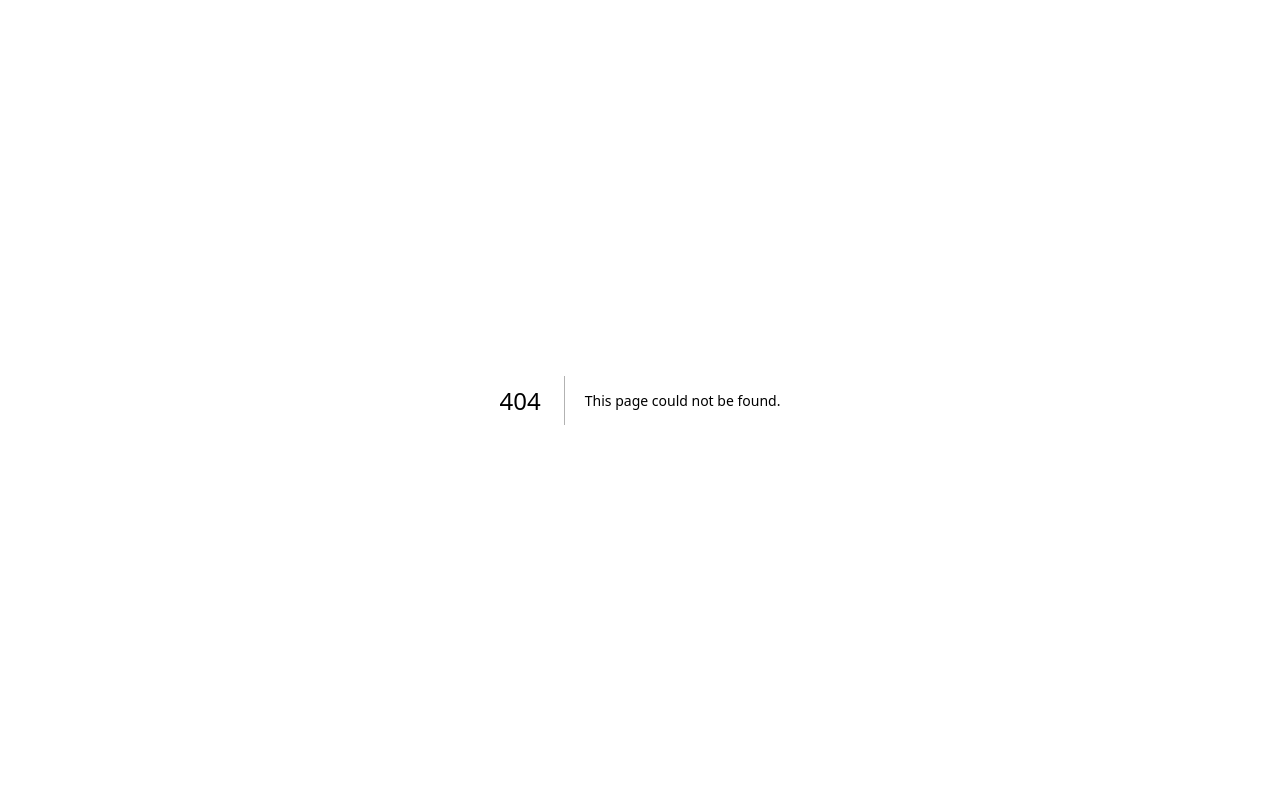
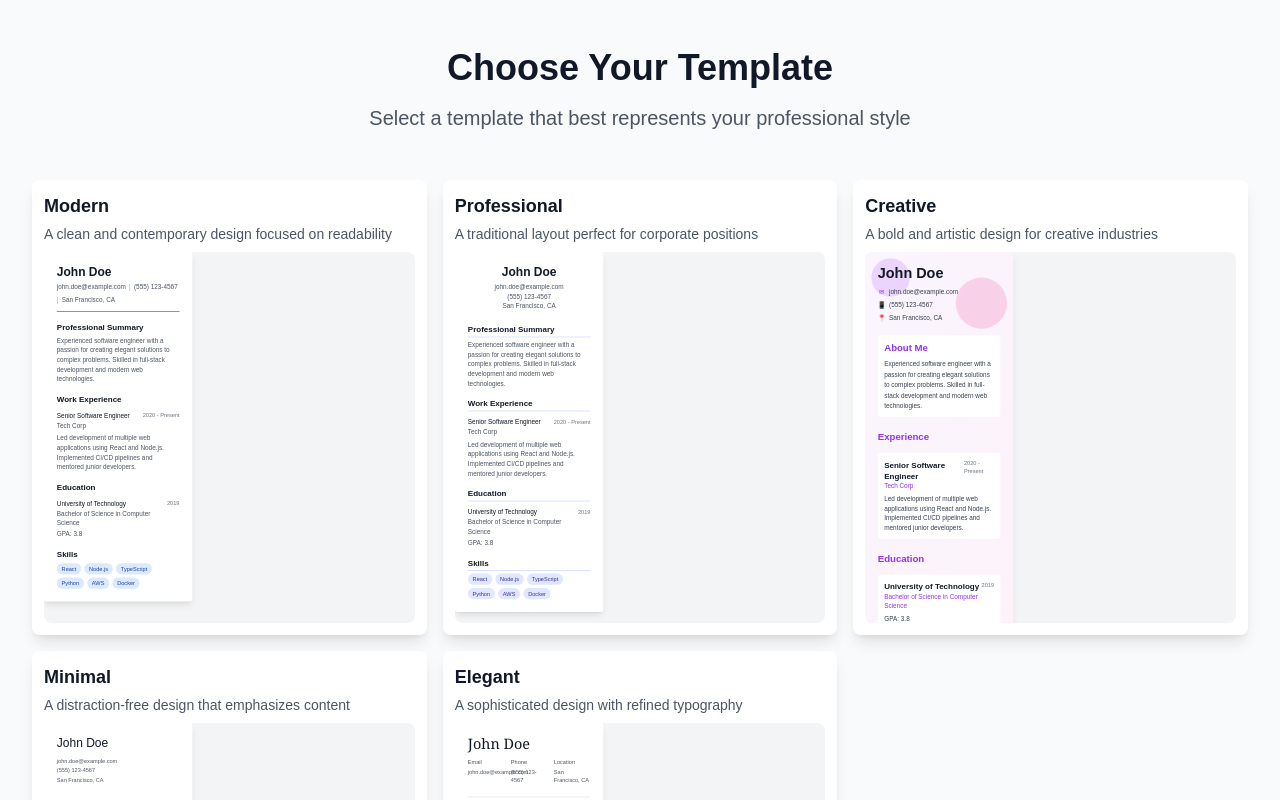
Before and after one commit to subhankaladi/resume-builder, a Next.js app: page /templates in a window 1280 px wide. Before the commit this address had no page. Shown: the top 800 px of the page. Built offline with nearby package versions, Linux system fonts and the light colour scheme.

Commit message:
Create page.tsx

```diff
--- /dev/null
+++ b/src/app/templates/page.tsx
@@ -0,0 +1,123 @@
+'use client';
+
+import { useState } from 'react';
+import { motion } from 'framer-motion';
+import Link from 'next/link';
+import ModernTemplate from '../components/templates/ModernTemplate';
+import ProfessionalTemplate from '../components/templates/ProfessionalTemplate';
+import CreativeTemplate from '../components/templates/CreativeTemplate';
+import MinimalTemplate from '../components/templates/MinimalTemplate';
+import ElegantTemplate from '../components/templates/ElegantTemplate';
+
+const sampleData = {
+  personalInfo: {
+    fullName: 'John Doe',
+    email: 'john.doe@example.com',
+    phone: '(555) 123-4567',
+    location: 'San Francisco, CA',
+    summary: 'Experienced software engineer with a passion for creating elegant solutions to complex problems. Skilled in full-stack development and modern web technologies.'
+  },
+  experience: [
+    {
+      position: 'Senior Software Engineer',
+      company: 'Tech Corp',
+      startDate: '2020',
+      endDate: 'Present',
+      description: 'Led development of multiple web applications using React and Node.js. Implemented CI/CD pipelines and mentored junior developers.'
+    }
+  ],
+  education: [
+    {
+      school: 'University of Technology',
+      degree: 'Bachelor of Science',
+      field: 'Computer Science',
+      graduationDate: '2019',
+      gpa: '3.8'
+    }
+  ],
+  skills: ['React', 'Node.js', 'TypeScript', 'Python', 'AWS', 'Docker']
+};
+
+const templates = [
+  {
+    id: 'modern',
+    name: 'Modern',
+    description: 'A clean and contemporary design focused on readability',
+    component: ModernTemplate
+  },
+  {
+    id: 'professional',
+    name: 'Professional',
+    description: 'A traditional layout perfect for corporate positions',
+    component: ProfessionalTemplate
+  },
+  {
+    id: 'creative',
+    name: 'Creative',
+    description: 'A bold and artistic design for creative industries',
+    component: CreativeTemplate
+  },
+  {
+    id: 'minimal',
+    name: 'Minimal',
+    description: 'A distraction-free design that emphasizes content',
+    component: MinimalTemplate
+  },
+  {
+    id: 'elegant',
+    name: 'Elegant',
+    description: 'A sophisticated design with refined typography',
+    component: ElegantTemplate
+  }
+];
+
+export default function TemplatesPage() {
+  const [selectedTemplate, setSelectedTemplate] = useState<string | null>(null);
+
+  return (
+    <div className="min-h-screen bg-gray-50 py-12 px-4 sm:px-6 lg:px-8">
+      <div className="max-w-7xl mx-auto">
+        <div className="text-center mb-12">
+          <h1 className="text-4xl font-bold text-gray-900 mb-4">Choose Your Template</h1>
+          <p className="text-xl text-gray-600">Select a template that best represents your professional style</p>
+        </div>
+
+        <div className="grid grid-cols-1 gap-4 md:grid-cols-2 lg:grid-cols-3">
+          {templates.map((template) => (
+            <motion.div
+              key={template.id}
+              className={`relative rounded-lg overflow-hidden shadow-lg transition-all duration-300 ${
+                selectedTemplate === template.id ? 'ring-4 ring-indigo-500' : ''
+              }`}
+              whileHover={{ scale: 1.02 }}
+              onClick={() => setSelectedTemplate(template.id)}
+            >
+              <div className="bg-white p-3">
+                <h3 className="text-lg font-semibold text-gray-900 mb-1">{template.name}</h3>
+                <p className="text-sm text-gray-600 mb-2">{template.description}</p>
+                <div className="aspect-[1/1] bg-gray-100 rounded-lg overflow-hidden">
+                  <div className="scale-[0.4] origin-top-left transform-gpu">
+                    <template.component data={sampleData} />
+                  </div>
+                </div>
+              </div>
+            </motion.div>
+          ))}
+        </div>
+
+        <div className="mt-12 text-center">
+          <Link
+            href={selectedTemplate ? `/builder?template=${selectedTemplate}` : '#'}
+            className={`inline-flex items-center px-6 py-3 border border-transparent text-base font-medium rounded-md shadow-sm text-white ${
+              selectedTemplate
+                ? 'bg-indigo-600 hover:bg-indigo-700'
+                : 'bg-gray-400 cursor-not-allowed'
+            }`}
+          >
+            {selectedTemplate ? 'Continue with Selected Template' : 'Please Select a Template'}
+          </Link>
+        </div>
+      </div>
+    </div>
+  );
+}
```
